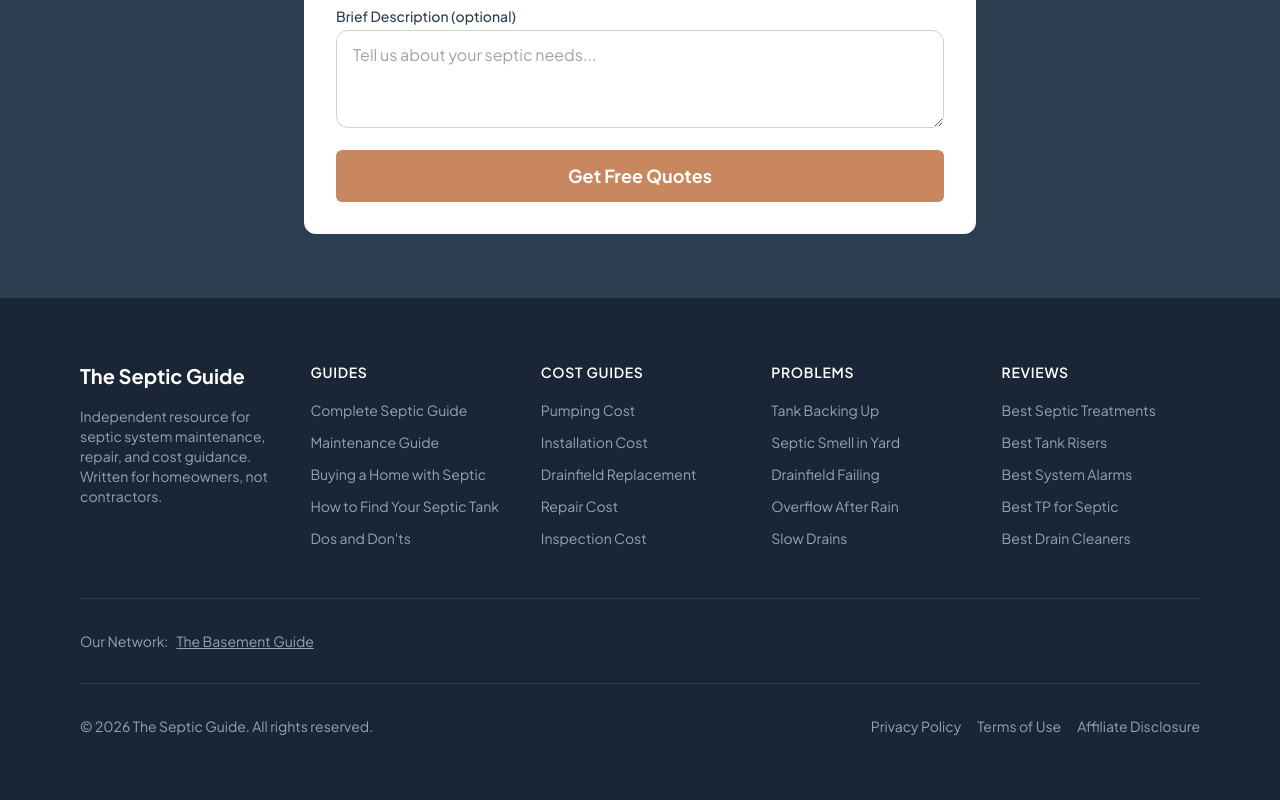
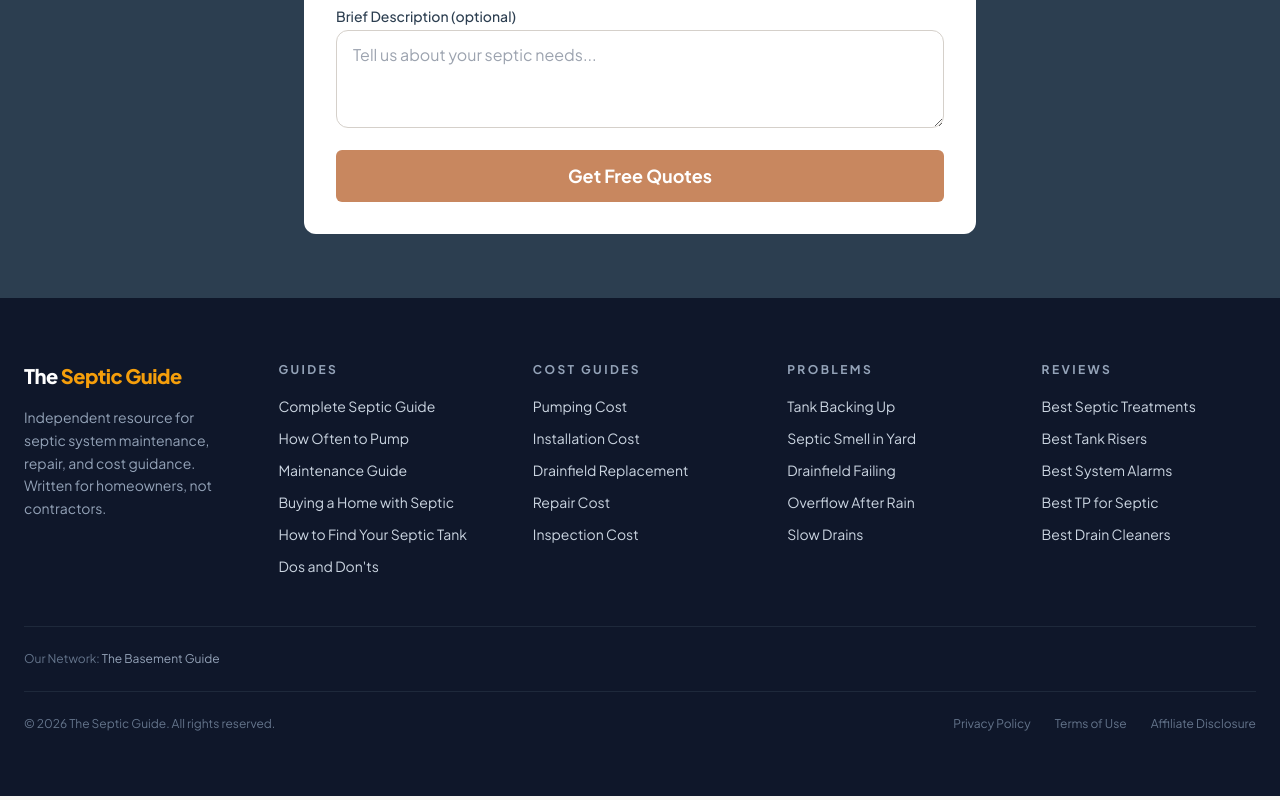
Before and after one commit to thebasementguide2026/theseptic.guide-, a Next.js app: page / in a window 1280 px wide. Shown: the part 1569-2369 px from the top of the page. Built offline with nearby package versions, Linux system fonts and the light colour scheme.

Commit message:
Add septic pumping article to footer navigation

```diff
--- a/components/Footer.tsx
+++ b/components/Footer.tsx
@@ -5,6 +5,7 @@ const footerSections = [
     title: 'GUIDES',
     links: [
       { label: 'Complete Septic Guide', href: '/articles/complete-septic-guide' },
+      { label: 'How Often to Pump', href: '/articles/how-often-pump-septic-tank' },
       { label: 'Maintenance Guide', href: '/guides/maintenance-guide' },
       { label: 'Buying a Home with Septic', href: '/guides/buying-home-with-septic' },
       { label: 'How to Find Your Septic Tank', href: '/guides/find-your-septic-tank' },
@@ -14,7 +15,7 @@ const footerSections = [
   {
     title: 'COST GUIDES',
     links: [
-      { label: 'Pumping Cost', href: '/cost-guides/pumping-cost' },
+      { label: 'Pumping Cost', href: '/articles/septic-tank-pumping-cost' },
       { label: 'Installation Cost', href: '/cost-guides/installation-cost' },
       { label: 'Drainfield Replacement', href: '/cost-guides/drainfield-replacement-cost' },
       { label: 'Repair Cost', href: '/cost-guides/repair-cost' },
@@ -45,27 +46,26 @@ const footerSections = [
 
 export default function Footer() {
   return (
-    <footer className="bg-[#1A2636] text-white">
-      <div className="container mx-auto px-4 max-w-6xl py-16">
-        <div className="grid grid-cols-2 md:grid-cols-5 gap-8">
+    <footer className='bg-slate-900 text-white'>
+      <div className='max-w-7xl mx-auto px-6 py-16'>
+        <div className='grid grid-cols-1 md:grid-cols-2 lg:grid-cols-5 gap-10'>
           {/* Brand Column */}
-          <div className="col-span-2 md:col-span-1">
-            <Link href="/" className="text-xl font-bold">
-              The <span className="text-white">Septic Guide</span>
+          <div className='lg:col-span-1'>
+            <Link href='/' className='text-xl font-black tracking-tight'>
+              The <span className='text-amber-500'>Septic Guide</span>
             </Link>
-            <p className="mt-4 text-sm text-slate-400">
+            <p className='text-slate-400 text-sm mt-4 leading-relaxed'>
               Independent resource for septic system maintenance, repair, and cost guidance. Written for homeowners, not contractors.
             </p>
           </div>
-
           {/* Link Columns */}
           {footerSections.map((section) => (
             <div key={section.title}>
-              <h4 className="font-semibold text-sm tracking-wider mb-4">{section.title}</h4>
-              <ul className="space-y-2">
+              <h4 className='text-xs font-bold tracking-[0.2em] text-slate-400 mb-4'>{section.title}</h4>
+              <ul className='space-y-2'>
                 {section.links.map((link) => (
                   <li key={link.href}>
-                    <Link href={link.href} className="text-sm text-slate-400 hover:text-white transition-colors">
+                    <Link href={link.href} className='text-sm text-slate-300 hover:text-amber-500 transition-colors'>
                       {link.label}
                     </Link>
                   </li>
@@ -74,24 +74,19 @@ export default function Footer() {
             </div>
           ))}
         </div>
-
         {/* Sister Sites */}
-        <div className="border-t border-slate-700 mt-12 pt-8">
-          <div className="flex flex-wrap items-center gap-2 text-sm text-slate-400">
-            <span>Our Network:</span>
-            <a href="https://thebasement.guide/" target="_blank" rel="noopener noreferrer" className="hover:text-white transition-colors underline">
-              The Basement Guide
-            </a>
-          </div>
+        <div className='border-t border-slate-800 mt-12 pt-6 flex flex-col md:flex-row items-center justify-between gap-4'>
+          <p className='text-slate-500 text-xs'>
+            Our Network: <a href='https://thebasement.guide/' className='text-slate-400 hover:text-amber-500 transition-colors'>The Basement Guide</a>
+          </p>
         </div>
-
         {/* Bottom */}
-        <div className="border-t border-slate-700 mt-8 pt-8 flex flex-col md:flex-row justify-between items-center text-sm text-slate-400">
-          <p>&copy; {new Date().getFullYear()} The Septic Guide. All rights reserved.</p>
-          <div className="flex gap-4 mt-4 md:mt-0">
-            <Link href="/privacy" className="hover:text-white transition-colors">Privacy Policy</Link>
-            <Link href="/terms" className="hover:text-white transition-colors">Terms of Use</Link>
-            <Link href="/affiliate-disclosure" className="hover:text-white transition-colors">Affiliate Disclosure</Link>
+        <div className='border-t border-slate-800 mt-6 pt-6 flex flex-col md:flex-row items-center justify-between gap-4'>
+          <p className='text-slate-500 text-xs'>&copy; {new Date().getFullYear()} The Septic Guide. All rights reserved.</p>
+          <div className='flex gap-6'>
+            <Link href='/privacy' className='text-slate-500 text-xs hover:text-slate-300 transition-colors'>Privacy Policy</Link>
+            <Link href='/terms' className='text-slate-500 text-xs hover:text-slate-300 transition-colors'>Terms of Use</Link>
+            <Link href='/affiliate-disclosure' className='text-slate-500 text-xs hover:text-slate-300 transition-colors'>Affiliate Disclosure</Link>
           </div>
         </div>
       </div>
```
